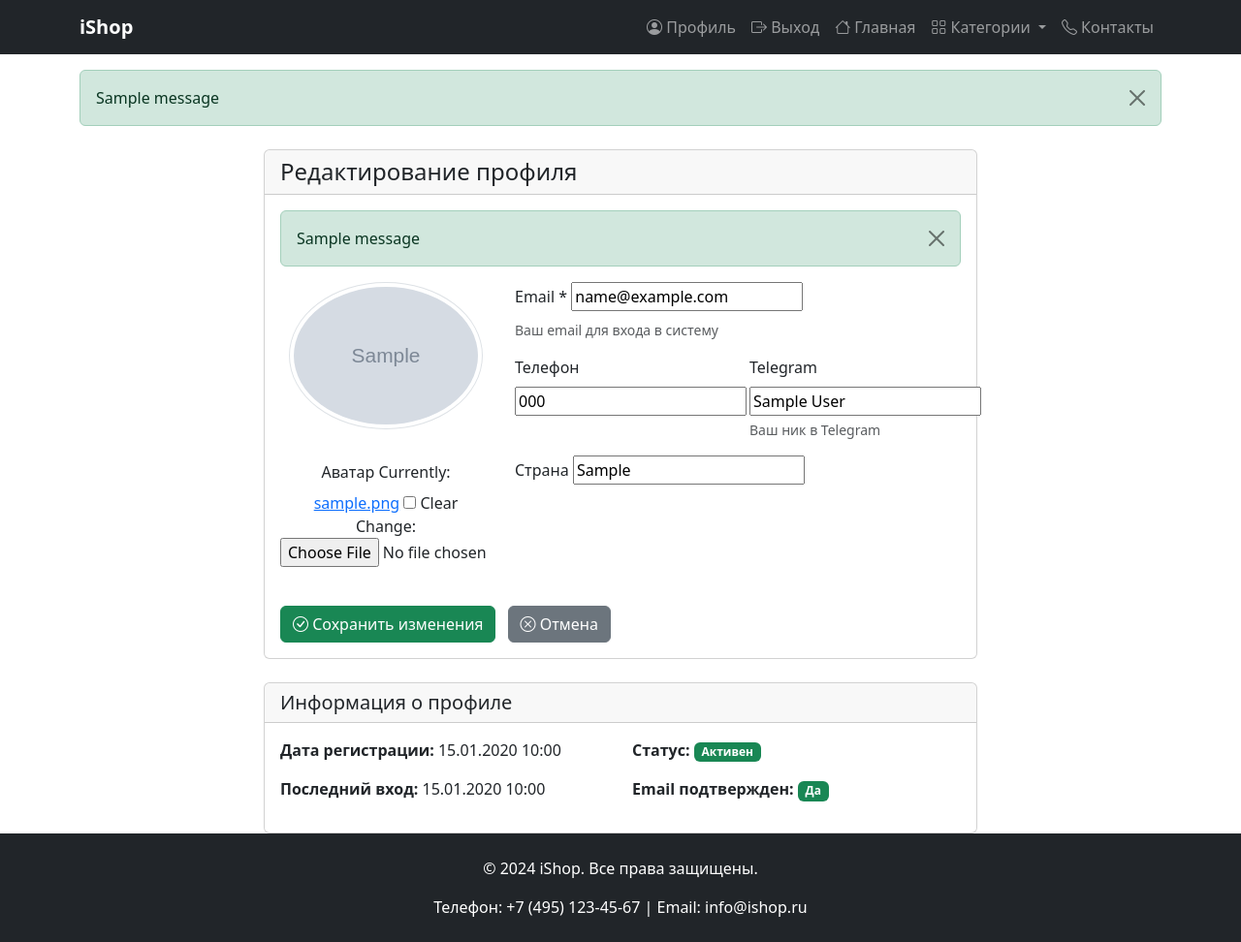
After one commit to Sergey-Molchan/project_in_django, a Django app: page /users/profile/ in a window 1280 px wide. The commit adds this page. Shown: the whole page at 97% size. Run offline with Django 4.2, Linux system fonts and the light colour scheme; a user stored in the database is signed in; tables that the repository leaves empty hold one stand-in row (values such as "Sample post"); grey boxes marked "Sample" are stand-in pictures; one stand-in notice (Sample message) is shown.

Commit message:
Реализованная функция профиля

```diff
--- a/catalog/templates/base.html
+++ b/catalog/templates/base.html
@@ -5,6 +5,7 @@
     <meta name="viewport" content="width=device-width, initial-scale=1.0">
     <title>{% block title %}iShop - Интернет-магазин{% endblock %}</title>
     <link href="https://cdn.jsdelivr.net/npm/bootstrap@5.3.0/dist/css/bootstrap.min.css" rel="stylesheet">
+    <link href="https://cdn.jsdelivr.net/npm/bootstrap-icons@1.10.0/font/bootstrap-icons.css" rel="stylesheet">
     <style>
         html, body { height: 100%; margin: 0; padding: 0; }
         body { display: flex; flex-direction: column; min-height: 100vh; }
@@ -35,49 +36,89 @@
                 <ul class="navbar-nav ms-auto">
                     {% if user.is_authenticated %}
                     <li class="nav-item">
-                        <a class="nav-link" href="{% url 'users:logout' %}">Выход</a>
+                        <a class="nav-link" href="{% url 'users:profile' %}">
+                            <i class="bi bi-person-circle"></i> Профиль
+                        </a>
+                    </li>
+                    <li class="nav-item">
+                        <a class="nav-link" href="{% url 'users:logout' %}">
+                            <i class="bi bi-box-arrow-right"></i> Выход
+                        </a>
                     </li>
                     {% else %}
                     <li class="nav-item">
                         <a class="nav-link {% if request.resolver_match.url_name == 'login' %}active{% endif %}"
-                           href="{% url 'users:login' %}">Вход</a>
+                           href="{% url 'users:login' %}">
+                            <i class="bi bi-box-arrow-in-right"></i> Вход
+                        </a>
                     </li>
                     <li class="nav-item">
                         <a class="nav-link {% if request.resolver_match.url_name == 'register' %}active{% endif %}"
-                           href="{% url 'users:register' %}">Регистрация</a>
+                           href="{% url 'users:register' %}">
+                            <i class="bi bi-person-plus"></i> Регистрация
+                        </a>
                     </li>
                     {% endif %}
 
                     <li class="nav-item">
                         <a class="nav-link {% if request.resolver_match.url_name == 'home' %}active{% endif %}"
-                           href="{% url 'catalog:home' %}">Главная</a>
+                           href="{% url 'catalog:home' %}">
+                            <i class="bi bi-house"></i> Главная
+                        </a>
                     </li>
 
                     <li class="nav-item dropdown">
                         <a class="nav-link dropdown-toggle" href="#" id="navbarDropdown" role="button" data-bs-toggle="dropdown">
-                            Категории
+                            <i class="bi bi-grid"></i> Категории
                         </a>
                         <ul class="dropdown-menu" aria-labelledby="navbarDropdown">
-                            <li><a class="dropdown-item {% if request.resolver_match.url_name == 'electronics' %}active{% endif %}" href="{% url 'catalog:electronics' %}">Электроника</a></li>
-                            <li><a class="dropdown-item {% if request.resolver_match.url_name == 'cloth' %}active{% endif %}" href="{% url 'catalog:cloth' %}">Одежда</a></li>
-                            <li><a class="dropdown-item {% if request.resolver_match.url_name == 'house_garden' %}active{% endif %}" href="{% url 'catalog:house_garden' %}">Дом и сад</a></li>
-                            <li><a class="dropdown-item {% if request.resolver_match.url_name == 'blog_list' %}active{% endif %}" href="{% url 'blog_list' %}">Блог</a></li>
-                            {% if user.is_authenticated%}
-                            <li><a class="dropdown-item {% if request.resolver_match.url_name == 'product_create' %}active{% endif %}" href="{% url 'catalog:product_create' %}">Создать продукт</a></li>
+                            <li><a class="dropdown-item {% if request.resolver_match.url_name == 'electronics' %}active{% endif %}" href="{% url 'catalog:electronics' %}">
+                                <i class="bi bi-phone"></i> Электроника
+                            </a></li>
+                            <li><a class="dropdown-item {% if request.resolver_match.url_name == 'cloth' %}active{% endif %}" href="{% url 'catalog:cloth' %}">
+                                <i class="bi bi-bag"></i> Одежда
+                            </a></li>
+                            <li><a class="dropdown-item {% if request.resolver_match.url_name == 'house_garden' %}active{% endif %}" href="{% url 'catalog:house_garden' %}">
+                                <i class="bi bi-house-door"></i> Дом и сад
+                            </a></li>
+                            <li><hr class="dropdown-divider"></li>
+                            <li><a class="dropdown-item {% if request.resolver_match.url_name == 'blog_list' %}active{% endif %}" href="{% url 'blog_list' %}">
+                                <i class="bi bi-journal-text"></i> Блог
+                            </a></li>
+                            {% if user.is_authenticated %}
+                            <li><hr class="dropdown-divider"></li>
+                            <li><a class="dropdown-item {% if request.resolver_match.url_name == 'product_create' %}active{% endif %}" href="{% url 'catalog:product_create' %}">
+                                <i class="bi bi-plus-circle"></i> Создать продукт
+                            </a></li>
                             {% endif %}
                         </ul>
                     </li>
 
                     <li class="nav-item">
                         <a class="nav-link {% if request.resolver_match.url_name == 'contacts' %}active{% endif %}"
-                           href="{% url 'catalog:contacts' %}">Контакты</a>
+                           href="{% url 'catalog:contacts' %}">
+                            <i class="bi bi-telephone"></i> Контакты
+                        </a>
                     </li>
                 </ul>
             </div>
         </div>
     </nav>
 
-    <main>{% block content %}{% endblock %}</main>
+    <main>
+        {% if messages %}
+        <div class="container mt-3">
+            {% for message in messages %}
+            <div class="alert alert-{{ message.tags }} alert-dismissible fade show" role="alert">
+                {{ message }}
+                <button type="button" class="btn-close" data-bs-dismiss="alert"></button>
+            </div>
+            {% endfor %}
+        </div>
+        {% endif %}
+
+        {% block content %}{% endblock %}
+    </main>
 
     <footer class="bg-dark text-white py-4 mt-auto">
         <div class="container text-center">
--- a/users/models.py
+++ b/users/models.py
@@ -15,6 +15,8 @@ class User(AbstractUser):
     avatar = models.ImageField(upload_to='users/avatars', blank=True, null=True, verbose_name='Аватарка',
                                help_text='Загрузите фото профиля')
     token = models.CharField(max_length=100, verbose_name='Token', blank=True, null=True)
+    country = models.CharField(max_length=100, blank=True, null=True, verbose_name='Страна')
+
 
     # Поля для верификации
     email_verified = models.BooleanField(default=False, verbose_name='Email подтвержден')
--- /dev/null
+++ b/users/templates/users/profile.html
@@ -0,0 +1,137 @@
+{% extends 'base.html' %}
+{% load static %}
+
+{% block content %}
+<div class="container mt-4">
+    <div class="row justify-content-center">
+        <div class="col-md-8">
+            <div class="card">
+                <div class="card-header">
+                    <h4 class="card-title mb-0">Редактирование профиля</h4>
+                </div>
+                <div class="card-body">
+                    <form method="post" enctype="multipart/form-data">
+                        {% csrf_token %}
+
+                        {% if messages %}
+                            {% for message in messages %}
+                                <div class="alert alert-{{ message.tags }} alert-dismissible fade show">
+                                    {{ message }}
+                                    <button type="button" class="btn-close" data-bs-dismiss="alert"></button>
+                                </div>
+                            {% endfor %}
+                        {% endif %}
+
+                        {% if form.errors %}
+                            <div class="alert alert-danger">
+                                <strong>Исправьте ошибки:</strong>
+                                <ul>
+                                {% for field, errors in form.errors.items %}
+                                    {% for error in errors %}
+                                        <li>{{ error }}</li>
+                                    {% endfor %}
+                                {% endfor %}
+                                </ul>
+                            </div>
+                        {% endif %}
+
+                        <div class="row">
+                            <!-- Аватар -->
+                            <div class="col-md-4 text-center">
+                                <div class="mb-3">
+                                    {% if user.avatar %}
+                                        <img src="{{ user.avatar.url }}" alt="Аватар" class="img-thumbnail mb-3" style="max-width: 200px;">
+                                    {% else %}
+                                        <img src="{% static 'images/default-avatar.png' %}" alt="Аватар" class="img-thumbnail mb-3" style="max-width: 200px;">
+                                    {% endif %}
+                                </div>
+                                <div class="mb-3">
+                                    <label for="id_avatar" class="form-label">Аватар</label>
+                                    {{ form.avatar }}
+                                </div>
+                            </div>
+
+                            <!-- Основные поля -->
+                            <div class="col-md-8">
+                                <div class="row">
+                                    <div class="col-12 mb-3">
+                                        <label for="id_email" class="form-label">Email *</label>
+                                        {{ form.email }}
+                                        <div class="form-text">Ваш email для входа в систему</div>
+                                    </div>
+
+                                    <div class="col-md-6 mb-3">
+                                        <label for="id_phone_number" class="form-label">Телефон</label>
+                                        {{ form.phone_number }}
+                                    </div>
+
+                                    <div class="col-md-6 mb-3">
+                                        <label for="id_tg_name" class="form-label">Telegram</label>
+                                        {{ form.tg_name }}
+                                        <div class="form-text">Ваш ник в Telegram</div>
+                                    </div>
+
+                                    <div class="col-12 mb-3">
+                                        <label for="id_country" class="form-label">Страна</label>
+                                        {{ form.country }}
+                                    </div>
+                                </div>
+                            </div>
+                        </div>
+
+                        <div class="mt-4">
+                            <button type="submit" class="btn btn-success me-2">
+                                <i class="bi bi-check-circle"></i> Сохранить изменения
+                            </button>
+                            <a href="{% url 'catalog:home' %}" class="btn btn-secondary">
+                                <i class="bi bi-x-circle"></i> Отмена
+                            </a>
+                        </div>
+                    </form>
+                </div>
+            </div>
+
+            <!-- Информация о профиле -->
+            <div class="card mt-4">
+                <div class="card-header">
+                    <h5 class="card-title mb-0">Информация о профиле</h5>
+                </div>
+                <div class="card-body">
+                    <div class="row">
+                        <div class="col-md-6">
+                            <p><strong>Дата регистрации:</strong> {{ user.date_joined|date:"d.m.Y H:i" }}</p>
+                            <p><strong>Последний вход:</strong> {{ user.last_login|date:"d.m.Y H:i" }}</p>
+                        </div>
+                        <div class="col-md-6">
+                            <p><strong>Статус:</strong>
+                                {% if user.is_active %}
+                                    <span class="badge bg-success">Активен</span>
+                                {% else %}
+                                    <span class="badge bg-warning">Неактивен</span>
+                                {% endif %}
+                            </p>
+                            <p><strong>Email подтвержден:</strong>
+                                {% if user.email_verified %}
+                                    <span class="badge bg-success">Да</span>
+                                {% else %}
+                                    <span class="badge bg-danger">Нет</span>
+                                {% endif %}
+                            </p>
+                        </div>
+                    </div>
+                </div>
+            </div>
+        </div>
+    </div>
+</div>
+
+<style>
+.form-control:focus {
+    border-color: #198754;
+    box-shadow: 0 0 0 0.2rem rgba(25, 135, 84, 0.25);
+}
+.img-thumbnail {
+    border-radius: 50%;
+}
+</style>
+{% endblock %}
--- a/users/urls.py
+++ b/users/urls.py
@@ -1,7 +1,7 @@
 from django.contrib.auth.views import LoginView, LogoutView
 from users.apps import UsersConfig
 from django.urls import path
-from users.views import UserCreateView, email_verification, EmailVerificationSentView
+from users.views import UserCreateView, email_verification, EmailVerificationSentView, ProfileUpdateView
 
 app_name = UsersConfig.name
 
@@ -11,4 +11,5 @@ urlpatterns = [
     path('register/', UserCreateView.as_view(), name='register'),
     path('email-confirm/<str:token>/', email_verification, name='email-confirm'),
     path('email-verification-sent/', EmailVerificationSentView.as_view(), name='email_verification_sent'),
+    path('profile/', ProfileUpdateView.as_view(), name='profile'),
 ]
--- a/users/views.py
+++ b/users/views.py
@@ -1,8 +1,9 @@
+from django.contrib.auth.mixins import LoginRequiredMixin
 from django.core.mail import send_mail
 from django.conf import settings
 from django.contrib import messages
 from django.urls import reverse_lazy, reverse
-from django.views.generic import CreateView, TemplateView
+from django.views.generic import CreateView, TemplateView, UpdateView
 from django.shortcuts import redirect, get_object_or_404
 from .forms import UsersRegisterForm
 from .models import User
@@ -75,3 +76,21 @@ def email_verification(request, token):
         messages.error(request, '❌ Неверная или устаревшая ссылка подтверждения.')
 
     return redirect('users:login')
+
+
+class ProfileUpdateView(LoginRequiredMixin, UpdateView):
+    model = User
+    template_name = 'users/profile.html'
+    fields = ['email', 'avatar', 'phone_number', 'tg_name', 'country']
+    success_url = reverse_lazy('users:profile')
+
+    def get_object(self):
+        return self.request.user
+
+    def form_valid(self, form):
+        messages.success(self.request, '✅ Профиль успешно обновлен!')
+        return super().form_valid(form)
+
+    def form_invalid(self, form):
+        messages.error(self.request, '❌ Ошибка при обновлении профиля. Проверьте данные.')
+        return super().form_invalid(form)
```
Also changed, not shown: users/migrations/0004_user_country.py (added).
